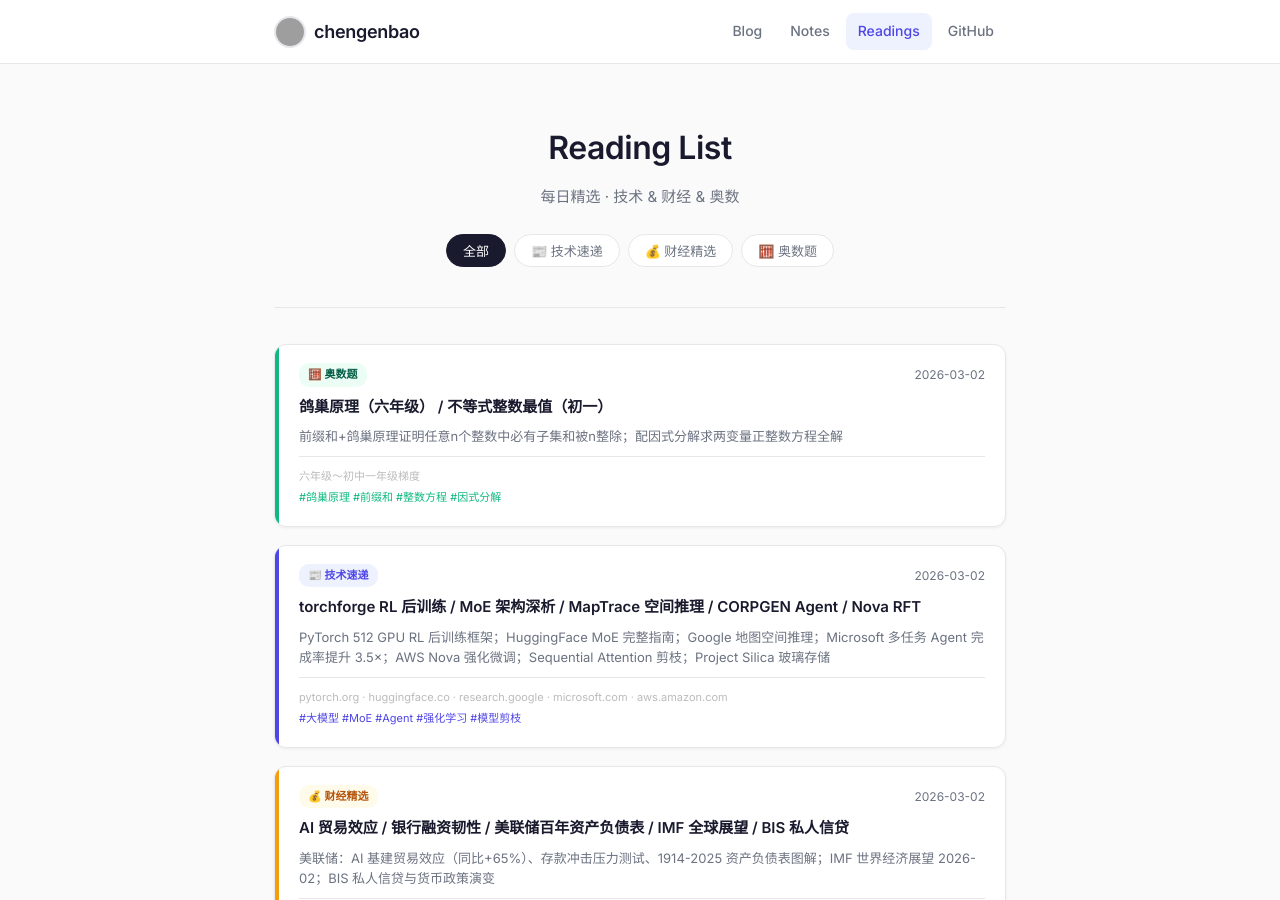
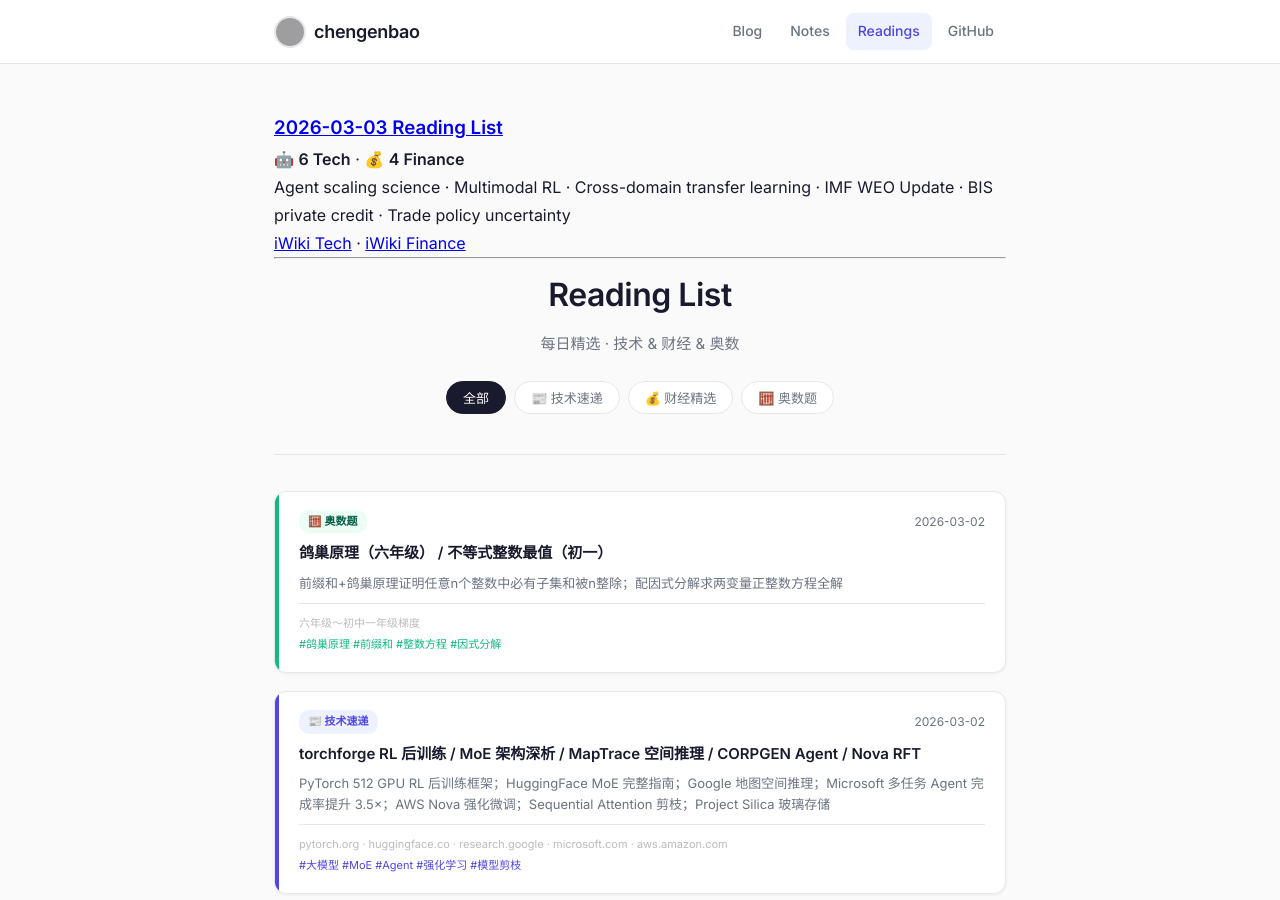
Before and after one commit to chengenbao/chengenbao.github.io, a Jekyll site: the page built from reading-list/index.md, in a window 1280 px wide and 900 px high. Built offline with Jekyll 4.4.1, drawn with Linux system fonts in a browser that asks for light colours; grey boxes are pictures that could not be loaded.

Commit message:
Add reading list card for 2026-03-03

```diff
--- a/reading-list/index.md
+++ b/reading-list/index.md
@@ -3,6 +3,13 @@ layout: default
 title: "Reading List"
 permalink: /reading-list/
 ---
+### [2026-03-03 Reading List](/reading-list/2026-03-03/)
+🤖 **6 Tech** · 💰 **4 Finance**
+Agent scaling science · Multimodal RL · Cross-domain transfer learning · IMF WEO Update · BIS private credit · Trade policy uncertainty
+[iWiki Tech](https://iwiki.woa.com/p/4018372784) · [iWiki Finance](https://iwiki.woa.com/p/4018372790)
+
+---
+
 
 <div class="rl-page">
   <div class="rl-hero">
```
